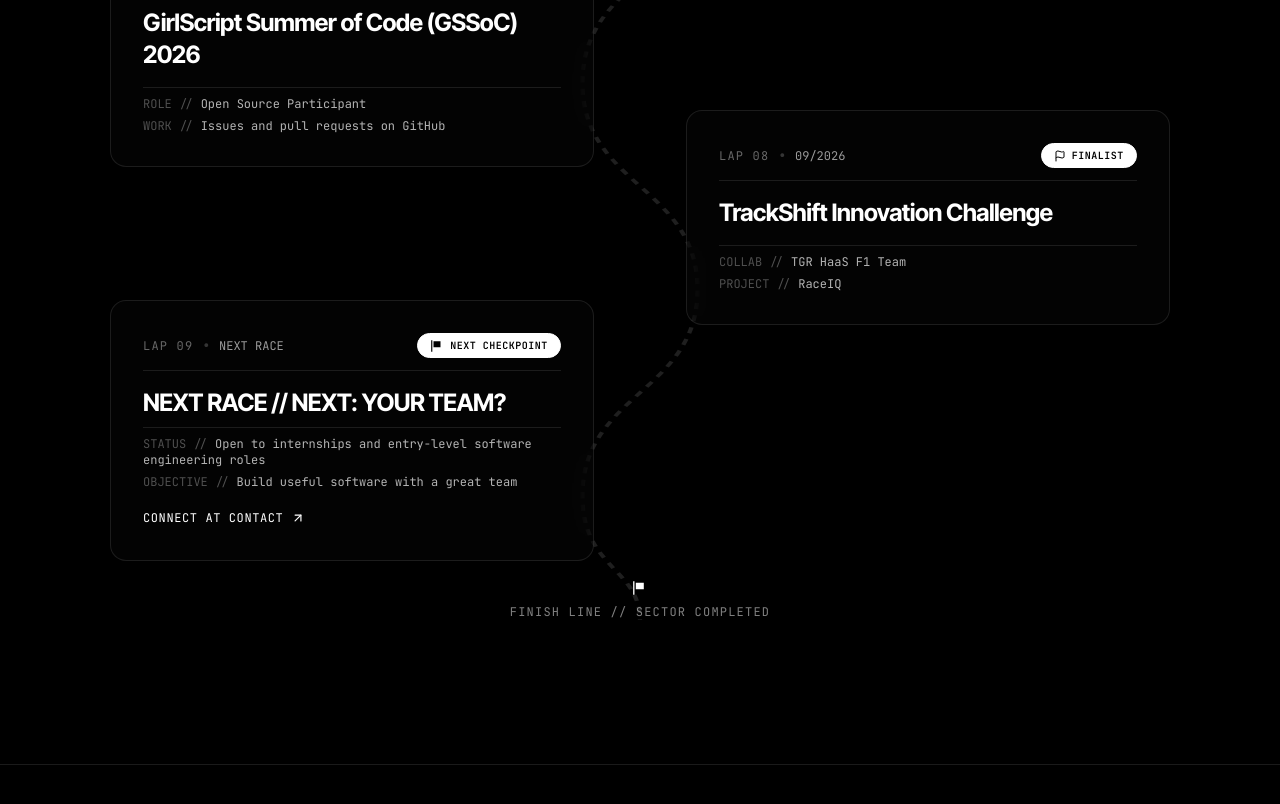
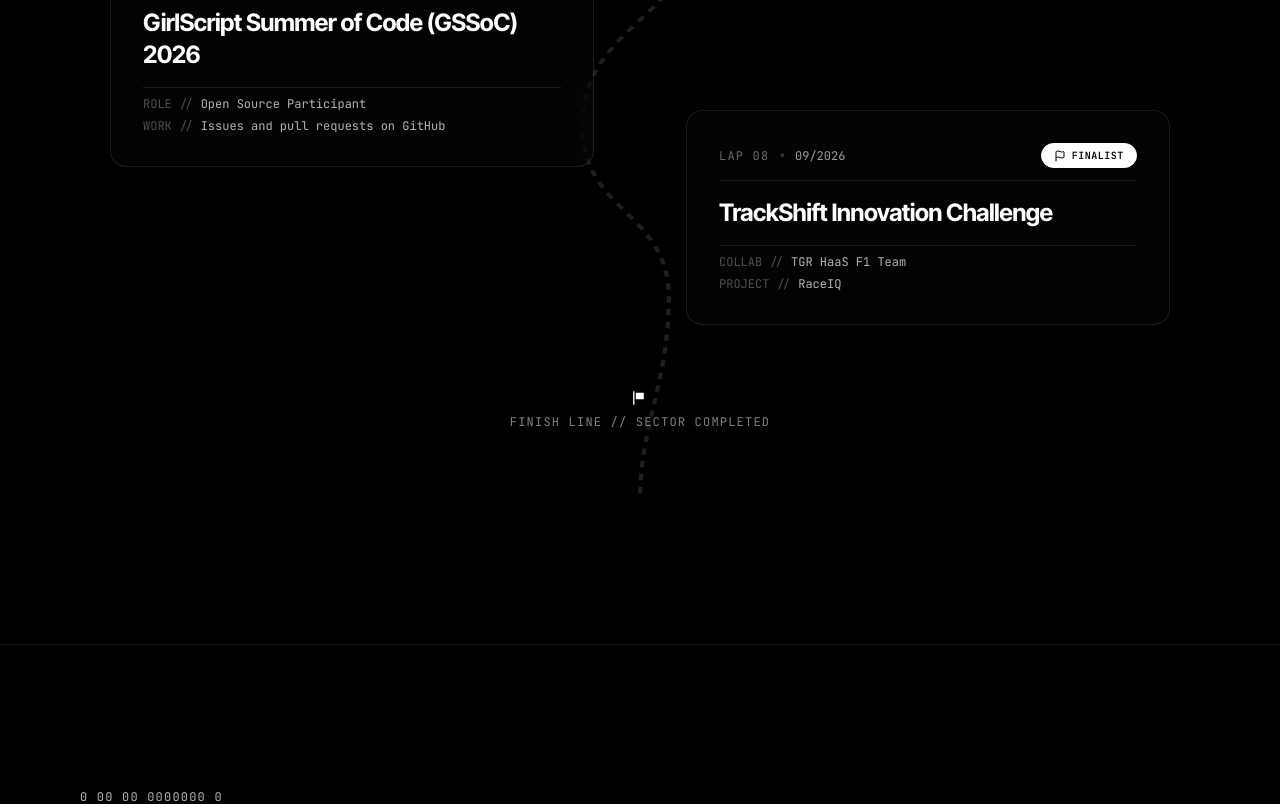
Before and after one commit to yashshinde2/yash-portfolio, a Next.js app: page / in a window 1280 px wide. Shown: the part 6312-7116 px from the top of the page. Built offline with nearby package versions, Linux system fonts and the light colour scheme.

Commit message:
fix(hackathons): remove LAP 09, terminate track at LAP 08 finish line, and eliminate bottom artifact

```diff
--- a/components/sections/Hackathons.tsx
+++ b/components/sections/Hackathons.tsx
@@ -5,7 +5,7 @@ import gsap from "gsap";
 import { ScrollTrigger } from "gsap/ScrollTrigger";
 import { portfolioData } from "@/lib/portfolio-data";
 import { DecodeText } from "@/components/decode-text";
-import { ArrowUpRight, Flag, Trophy, Users, Zap } from "lucide-react";
+import { Flag, Trophy, Users, Zap } from "lucide-react";
 
 function ChequeredFlagIcon({ className }: { className?: string }) {
   return (
@@ -24,7 +24,6 @@ const desktopPositions = [
   "md:top-[990px] md:left-[54%]",
   "md:top-[1180px] md:left-[4%]",
   "md:top-[1370px] md:left-[54%]",
-  "md:top-[1560px] md:left-[4%]",
 ];
 
 interface Particle {
@@ -47,7 +46,7 @@ export function Hackathons() {
   const particlesRef = useRef<Particle[]>([]);
   const [activeLap, setActiveLap] = useState<number>(0);
 
-  const totalLaps = hackathons.length + 1;
+  const totalLaps = hackathons.length;
 
   useEffect(() => {
     const reduceMotion = window.matchMedia("(prefers-reduced-motion: reduce)").matches;
@@ -191,9 +190,9 @@ export function Hackathons() {
   };
 
   const desktopD =
-    "M 400 0 C 400 50, 360 50, 360 100 C 360 200, 440 200, 440 300 C 440 400, 360 400, 360 500 C 360 600, 440 600, 440 700 C 440 800, 360 800, 360 900 C 360 1000, 440 1000, 440 1100 C 440 1200, 360 1200, 360 1300 C 360 1400, 440 1400, 440 1500 C 440 1600, 360 1600, 360 1700 C 360 1770, 400 1770, 400 1820";
+    "M 400 0 C 400 50, 360 50, 360 100 C 360 200, 440 200, 440 300 C 440 400, 360 400, 360 500 C 360 600, 440 600, 440 700 C 440 800, 360 800, 360 900 C 360 1000, 440 1000, 440 1100 C 440 1200, 360 1200, 360 1300 C 360 1380, 420 1380, 420 1460 C 420 1540, 400 1580, 400 1650";
 
-  const mobileD = "M 24 0 L 24 1820";
+  const mobileD = "M 24 0 L 24 1650";
 
   return (
     <div
@@ -215,9 +214,9 @@ export function Hackathons() {
         </div>
       </div>
 
-      <div className="max-w-6xl mx-auto relative md:min-h-[1880px]">
+      <div className="max-w-6xl mx-auto relative md:min-h-[1760px]">
         <svg
-          viewBox="0 0 800 1820"
+          viewBox="0 0 800 1650"
           className="hidden md:block absolute inset-0 w-full h-full pointer-events-none z-10"
           preserveAspectRatio="none"
         >
@@ -276,8 +275,8 @@ export function Hackathons() {
         </svg>
 
         <svg
-          viewBox="0 0 48 1820"
-          className="md:hidden absolute inset-0 w-12 h-full pointer-events-none z-10"
+          viewBox="0 0 48 1650"
+          className="md:hidden absolute left-0 top-0 bottom-28 w-12 pointer-events-none z-10"
           preserveAspectRatio="none"
         >
           <path
@@ -389,71 +388,9 @@ export function Hackathons() {
               </div>
             );
           })}
-
-          <div
-            ref={(el) => {
-              cardsRef.current[hackathons.length] = el;
-            }}
-            className={`relative md:absolute md:w-[42%] ${desktopPositions[hackathons.length]} will-change-[clip-path,transform]`}
-            style={{ perspective: "900px" }}
-          >
-            <div className="pl-12 md:pl-0">
-              <div className="md:hidden absolute left-3 top-3 w-6 h-6 rounded-full border border-white/40 bg-black flex items-center justify-center font-mono text-[9px] text-white">
-                <DecodeText text="09" />
-              </div>
-
-              <a
-                href="#contact"
-                data-cursor="view"
-                data-cursor-label="CONTACT"
-                onMouseMove={(e) => handleCardMouseMove(e as any)}
-                onMouseLeave={(e) => handleCardMouseLeave(e as any)}
-                className={`block p-6 sm:p-8 rounded-2xl border transition-all duration-300 backdrop-blur-md group hover:bg-white/[0.06] will-change-transform ${
-                  activeLap >= 8
-                    ? "border-white/40 bg-white/[0.04] shadow-[0_0_30px_rgba(255,255,255,0.05)]"
-                    : "border-white/10 bg-white/[0.01]"
-                }`}
-              >
-                <div className="flex items-center justify-between gap-4 mb-4 pb-3 border-b border-white/10">
-                  <div className="flex items-center gap-2">
-                    <span className="font-mono text-xs uppercase tracking-widest text-white/40">
-                      <DecodeText text="LAP 09" />
-                    </span>
-                    <span className="text-white/20 font-mono">•</span>
-                    <span className="font-mono text-xs text-white/60">
-                      NEXT RACE
-                    </span>
-                  </div>
-
-                  <div className="px-3 py-1 rounded-full font-mono text-[10px] uppercase tracking-wider font-semibold border flex items-center gap-1.5 bg-white text-black border-white">
-                    <ChequeredFlagIcon className="w-3.5 h-3.5" />
-                    <span>Next Checkpoint</span>
-                  </div>
-                </div>
-
-                <h3 className="font-sans font-bold text-xl sm:text-2xl text-white tracking-tight mb-2 group-hover:text-white transition-colors">
-                  NEXT RACE // NEXT: YOUR TEAM?
-                </h3>
-
-                <div className="space-y-1.5 font-mono text-xs pt-2 border-t border-white/10">
-                  <p className="text-white/70">
-                    <span className="text-white/30">STATUS //</span> Open to internships and entry-level software engineering roles
-                  </p>
-                  <p className="text-white/70">
-                    <span className="text-white/30">OBJECTIVE //</span> Build useful software with a great team
-                  </p>
-                </div>
-
-                <div className="mt-5 inline-flex items-center gap-2 font-mono text-xs text-white uppercase tracking-wider group-hover:underline">
-                  <span>Connect at Contact</span>
-                  <ArrowUpRight className="w-3.5 h-3.5 group-hover:translate-x-0.5 group-hover:-translate-y-0.5 transition-transform" />
-                </div>
-              </a>
-            </div>
-          </div>
         </div>
 
-        <div className="hidden md:flex absolute bottom-0 left-1/2 -translate-x-1/2 flex-col items-center gap-2 z-20 font-mono text-xs uppercase tracking-widest text-white/50">
+        <div className="flex flex-col items-center gap-2 font-mono text-xs uppercase tracking-widest text-white/50 text-center my-16 md:my-0 md:absolute md:top-[1650px] md:left-1/2 md:-translate-x-1/2 z-20">
           <ChequeredFlagIcon className="w-4 h-4 text-white" />
           <span>Finish Line // Sector Completed</span>
         </div>
```
Also changed, not shown: 1 other file (tests, documents, lock files or other folders).
